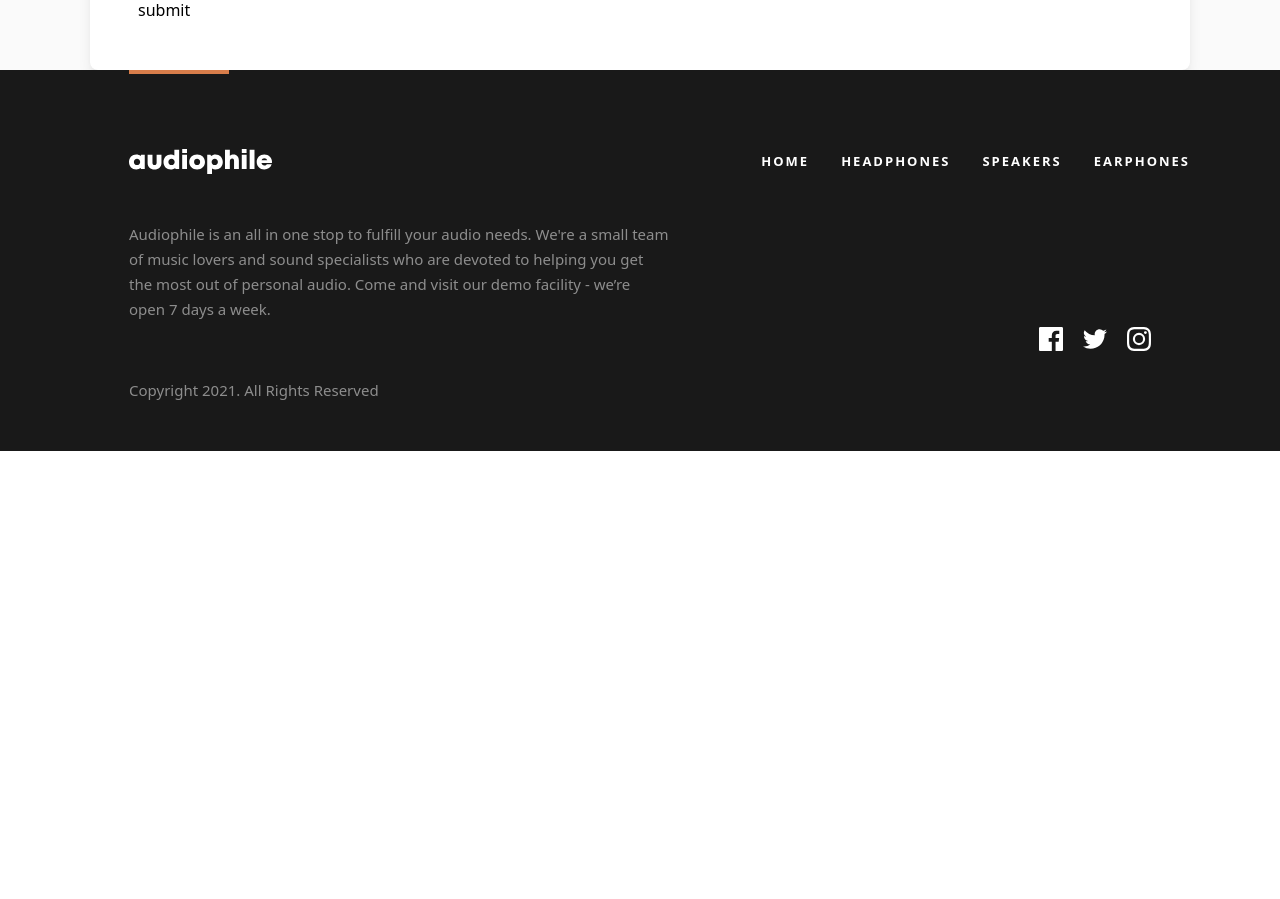
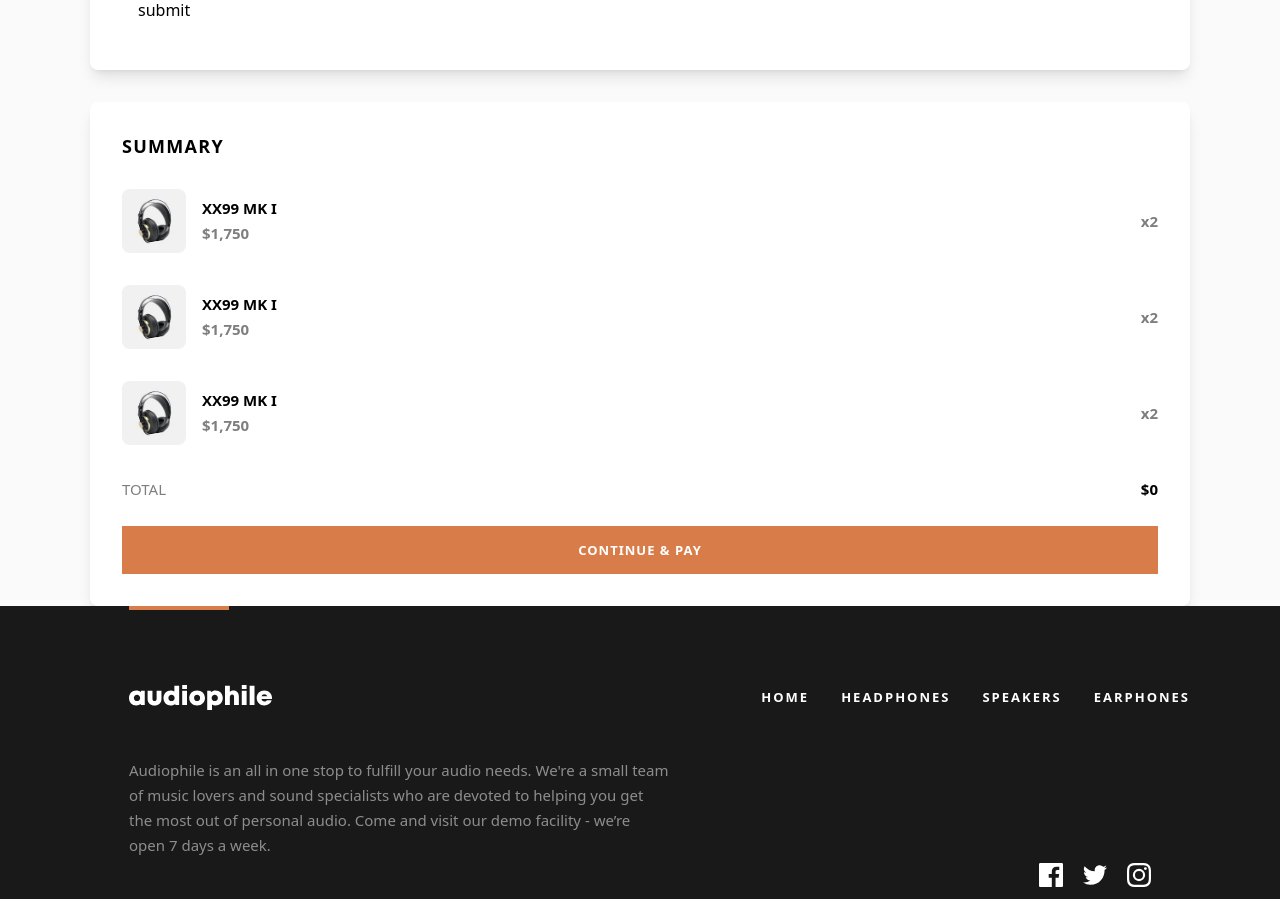
Before and after one commit to BernardBrown98/audiophile, a React (Vite) app: page /checkout in a window 1280 px wide. Shown: the part 1440-2339 px from the top of the page. Before the commit the page ends 1891 px from the top, so only its background shows below. Built offline with nearby package versions, Linux system fonts and the light colour scheme.

Commit message:
created Summary Component with placeholders.

```diff
--- a/src/components/cart/CartItem.tsx
+++ b/src/components/cart/CartItem.tsx
@@ -11,10 +11,11 @@ import { ReactComponent as Plus } from '../../svgs/plus.svg'
 
 interface CartItemProps {
     id: number
+    summary?: boolean
 }
 
-export const CartItem = ({ id }: CartItemProps) => {
-    const { removeFromCart } = useShoppingCart()
+export const CartItem = ({ id, summary }: CartItemProps) => {
+    const { removeFromCart, getQuantity } = useShoppingCart()
     const item = data[id - 1]
     return (
         <div className="flex flex-row items-center">
@@ -24,11 +25,12 @@ export const CartItem = ({ id }: CartItemProps) => {
                 alt="cart product img"
             />
             <div className="mr-auto flex flex-col">
-                <h4 className="text-p ">{item.cartName}</h4>
+                <h4 className="text-p font-[700]">{item.cartName}</h4>
                 <p className="text-p font-bold opacity-50">
                     {formatCurrency(item.price)}
                 </p>
             </div>
+            {!summary && (
                 <div className="mr-1 flex cursor-pointer flex-row stroke-black">
                     <ItemCounter id={item.id} price={item.price} isCart />
                     <Plus
@@ -36,6 +38,12 @@ export const CartItem = ({ id }: CartItemProps) => {
                         className="ml-2 rotate-45 self-center opacity-50 hover:stroke-nude-200 hover:opacity-100"
                     />
                 </div>
+            )}
+            {summary && (
+                <p className="text-p font-[700] opacity-50">
+                    x{getQuantity(id, 'cart')}
+                </p>
+            )}
         </div>
     )
 }
--- a/src/components/form/Form.tsx
+++ b/src/components/form/Form.tsx
@@ -8,17 +8,12 @@ type input = {
     [name: string]: string
 }
 
-type error = {
-    [name: string]: boolean
-}
-
 type validation = {
     [index: string]: (input: string) => boolean
 }
 
 export const Form = () => {
     const [inputs, setInput] = useState<input>({ payment: 'e-money' })
-    const [errors, setErrors] = useState<error>({})
     const isEMoney = inputs.payment === 'e-money'
 
     const validations: validation = {
@@ -35,28 +30,16 @@ export const Form = () => {
 
     const handleSubmit = (e: React.FormEvent<HTMLFormElement>) => {
         e.preventDefault()
-        console.log(inputs)
     }
 
     const handleChange = (event: React.ChangeEvent<HTMLInputElement>) => {
         const name = event.target.name
         const value = event.target.value
-        console.log(inputs)
 
         setInput((prevInput) => {
             return { ...prevInput, [name]: value }
         })
-        if (name in validations) {
-            setErrors((prevErrors) => {
-                return {
-                    ...prevErrors,
-                    [name]: validations[name](inputs[name]),
-                }
-            })
-        }
     }
-    console.log(errors)
-    // console.log(inputs)
 
     return (
         <form
--- /dev/null
+++ b/src/components/form/Summary.tsx
@@ -0,0 +1,29 @@
+import { useShoppingCart } from '../../context/ShoppingCartContext'
+import { CartItem } from '../cart/CartItem'
+import { formatCurrency } from '../../utilities/formatCurrency'
+export const Summary = () => {
+    const { cartItems, cartUtilities } = useShoppingCart()
+
+    return (
+        <div className=" mt-8 flex w-full max-w-[1100px] flex-col rounded-lg bg-white p-[32px_24px] shadow-lg md:px-8">
+            <div className="flex flex-row justify-between">
+                <h3 className="mb-[30px] text-price">SUMMARY</h3>
+            </div>
+            <section className="flex max-h-[256px] flex-col gap-8 overflow-y-auto">
+                {cartItems.map((item) => (
+                    <CartItem id={item.id} key={item.id} summary />
+                ))}
+            </section>
+
+            <div className="mt-8 flex flex-row justify-between">
+                <p className="text-p opacity-50">TOTAL</p>
+                <p className="text-p font-bold">
+                    {formatCurrency(cartUtilities('price'))}
+                </p>
+            </div>
+            <button className="mt-6 w-full bg-nude-200 py-[15px] text-shop text-white transition-all ease-in-out hover:bg-nude-100">
+                CONTINUE & PAY
+            </button>
+        </div>
+    )
+}
--- a/src/context/ShoppingCartContext.tsx
+++ b/src/context/ShoppingCartContext.tsx
@@ -31,7 +31,11 @@ export const useShoppingCart = () => {
 export const ShoppingCartProvider = ({
     children,
 }: ShoppingCartProviderProps) => {
-    const [cartItems, setCartItems] = useState<CartItem[]>([])
+    const [cartItems, setCartItems] = useState<CartItem[]>([
+        { id: 2, quantity: 2, price: 250 },
+        { id: 2, quantity: 2, price: 250 },
+        { id: 2, quantity: 2, price: 250 },
+    ])
     const [queCartItems, setQueCartItems] = useState<CartItem[]>([])
     const getQuantity = (id: number, cart: 'cart' | 'que') => {
         return cart === 'cart'
--- a/src/pages/Checkout.tsx
+++ b/src/pages/Checkout.tsx
@@ -1,5 +1,6 @@
 // components
 import { Form } from '../components/form/Form'
+import { Summary } from '../components/form/Summary'
 // router hooks
 import { useNavigate } from 'react-router-dom'
 
@@ -16,6 +17,7 @@ export const Checkout = () => {
                     Go Back
                 </p>
                 <Form />
+                <Summary />
             </div>
         </div>
     )
```
Lines whose indentation alone changed are shown as unchanged.
